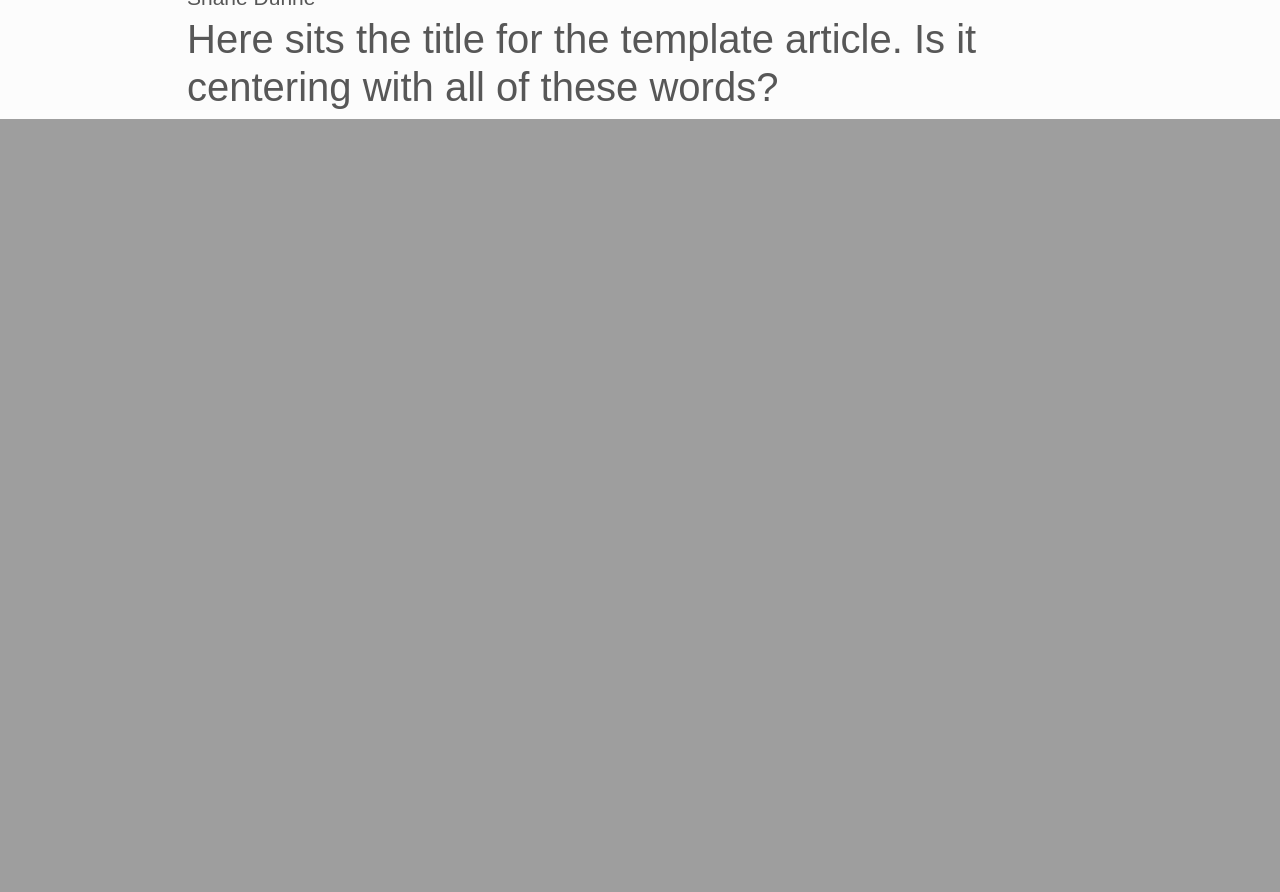
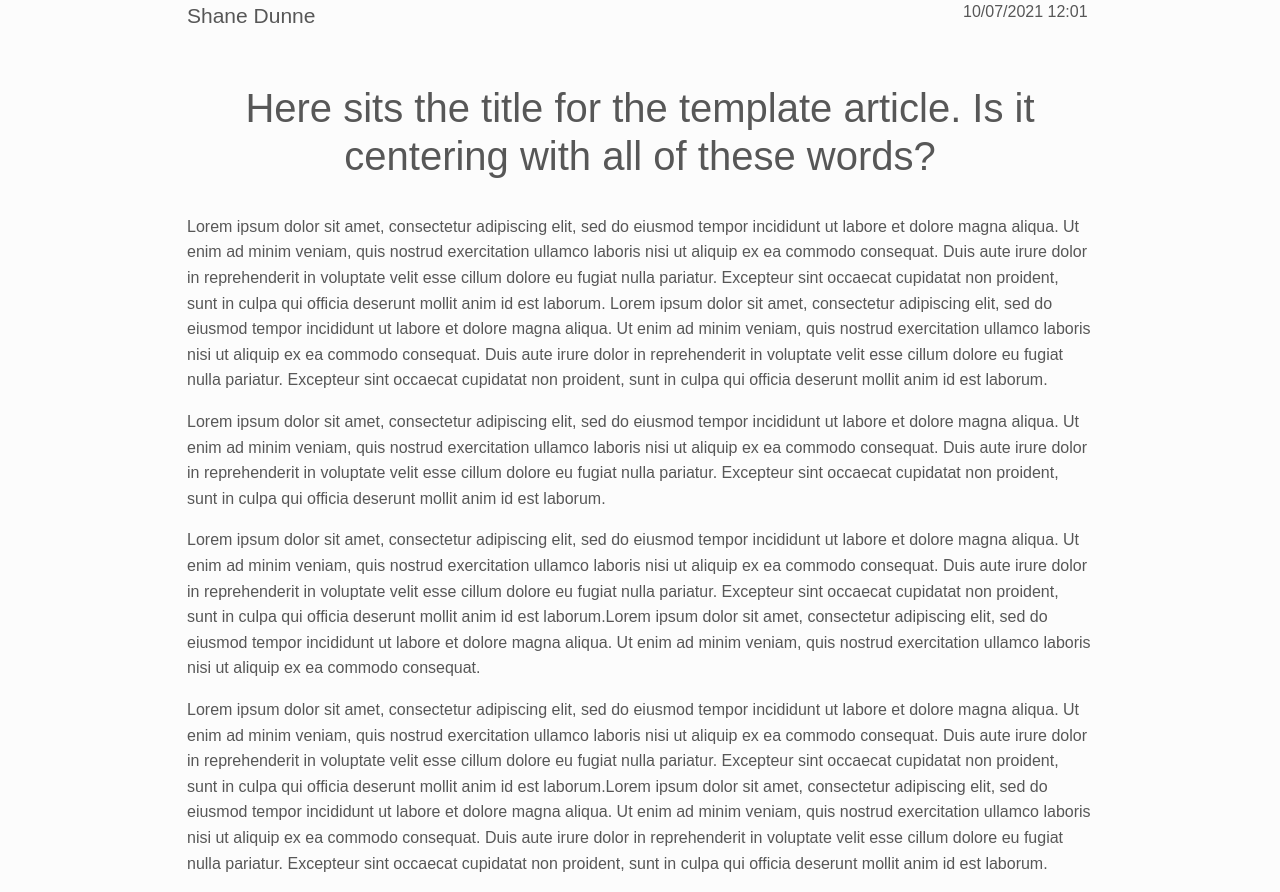
Before and after one commit to shanedunne/the-bull-case, a Flask app: page /article in a window 1280 px wide. Shown: the part 843-1735 px from the top of the page. Before the commit the page ends 962 px from the top, so only its background shows below. Run offline with Flask 2, Linux system fonts and the light colour scheme; some libraries are stand-ins or nearby versions.

Commit message:
finalised article template structure

```diff
--- a/static/css/style.css
+++ b/static/css/style.css
@@ -60,6 +60,15 @@ input {
 
 /*------ article template -------*/
 
+.article-topic {
+    display: block;
+    float: right;
+    width: 100px;
+    margin-bottom: 10px;
+    font-size: 21px;
+    margin-right: 30px;
+}
+
 .article-image {
     width: 100%
 }
@@ -78,4 +87,5 @@ input {
     float:right;
     width: 100px;
     white-space: nowrap;
+    margin-right: 30px;
   }
--- a/templates/article.html
+++ b/templates/article.html
@@ -5,24 +5,71 @@
     <br>
     <div class="container">
         <div class="row d-flex justify-content-center">
+            <div class="col-md-10">
+                <span class="article-topic">Development</span>
+            </div>
+        </div>
+        <div class="row d-flex justify-content-center">
             <div class="col-md-10 col-lg-10">
                     <img src="https://blogs.iadb.org/caribbean-dev-trends/wp-content/uploads/sites/34/2017/12/Blockchain1.jpg" alt="" class="article-image">
             </div>
         </div>
-        <br>
         <div class="row d-flex justify-content-center">
-            <div class="col-md-8 col-lg-10">
+            <div class="col-md-8 col-lg-10 article-data">
                 <span class="author-left">Shane Dunne</span>
                 <span class="published-date-right">10/07/2021 12:01</span>
             </div>
         </div>
+        <br>
+        <br>
         <div class="row d-flex justify-content-center">
             <div class="col-md-10 col-lg-10">
-                <div class="article-title">
+                <div class="article-title text-center">
                     <h1>Here sits the title for the template article. Is it centering with all of these words?</h1>
                 </div>
             </div>
         </div>
-
+        <br>
+        <div class="row d-flex justify-content-center">
+            <div class="col-md-10">
+                <p>Lorem ipsum dolor sit amet, consectetur adipiscing elit, sed do eiusmod tempor incididunt ut
+                    labore et dolore magna aliqua. Ut enim ad minim veniam, quis nostrud exercitation ullamco laboris
+                    nisi ut aliquip ex ea commodo consequat. Duis aute irure dolor in reprehenderit in voluptate velit
+                    esse cillum dolore eu fugiat nulla pariatur. Excepteur sint occaecat cupidatat non proident, sunt
+                    in culpa qui officia deserunt mollit anim id est laborum. Lorem ipsum dolor sit amet, consectetur adipiscing elit, sed do eiusmod tempor incididunt ut
+                    labore et dolore magna aliqua. Ut enim ad minim veniam, quis nostrud exercitation ullamco laboris
+                    nisi ut aliquip ex ea commodo consequat. Duis aute irure dolor in reprehenderit in voluptate velit
+                    esse cillum dolore eu fugiat nulla pariatur. Excepteur sint occaecat cupidatat non proident, sunt
+                    in culpa qui officia deserunt mollit anim id est laborum.
+                </p>
+                <p>
+                    Lorem ipsum dolor sit amet, consectetur adipiscing elit, sed do eiusmod tempor incididunt ut
+                    labore et dolore magna aliqua. Ut enim ad minim veniam, quis nostrud exercitation ullamco laboris
+                    nisi ut aliquip ex ea commodo consequat. Duis aute irure dolor in reprehenderit in voluptate velit
+                    esse cillum dolore eu fugiat nulla pariatur. Excepteur sint occaecat cupidatat non proident, sunt
+                    in culpa qui officia deserunt mollit anim id est laborum.
+                <p>
+                </p>
+                    Lorem ipsum dolor sit amet, consectetur adipiscing elit, sed do eiusmod tempor incididunt ut
+                    labore et dolore magna aliqua. Ut enim ad minim veniam, quis nostrud exercitation ullamco laboris
+                    nisi ut aliquip ex ea commodo consequat. Duis aute irure dolor in reprehenderit in voluptate velit
+                    esse cillum dolore eu fugiat nulla pariatur. Excepteur sint occaecat cupidatat non proident, sunt
+                    in culpa qui officia deserunt mollit anim id est laborum.Lorem ipsum dolor sit amet, consectetur adipiscing elit, sed do eiusmod tempor incididunt ut
+                    labore et dolore magna aliqua. Ut enim ad minim veniam, quis nostrud exercitation ullamco laboris
+                    nisi ut aliquip ex ea commodo consequat.
+                </p>
+                <p>
+                    Lorem ipsum dolor sit amet, consectetur adipiscing elit, sed do eiusmod tempor incididunt ut
+                    labore et dolore magna aliqua. Ut enim ad minim veniam, quis nostrud exercitation ullamco laboris
+                    nisi ut aliquip ex ea commodo consequat. Duis aute irure dolor in reprehenderit in voluptate velit
+                    esse cillum dolore eu fugiat nulla pariatur. Excepteur sint occaecat cupidatat non proident, sunt
+                    in culpa qui officia deserunt mollit anim id est laborum.Lorem ipsum dolor sit amet, consectetur adipiscing elit, sed do eiusmod tempor incididunt ut
+                    labore et dolore magna aliqua. Ut enim ad minim veniam, quis nostrud exercitation ullamco laboris
+                    nisi ut aliquip ex ea commodo consequat. Duis aute irure dolor in reprehenderit in voluptate velit
+                    esse cillum dolore eu fugiat nulla pariatur. Excepteur sint occaecat cupidatat non proident, sunt
+                    in culpa qui officia deserunt mollit anim id est laborum.
+                </p>
+            </div>
+        </div>
     </div>
     {% endblock %}
```
